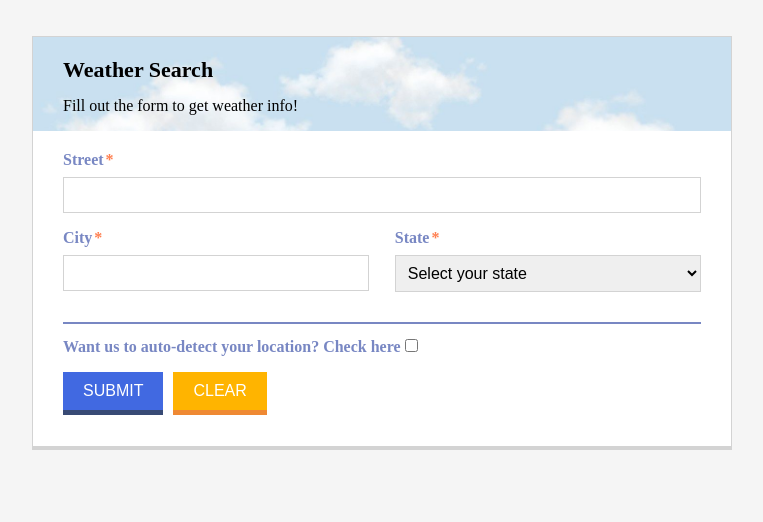
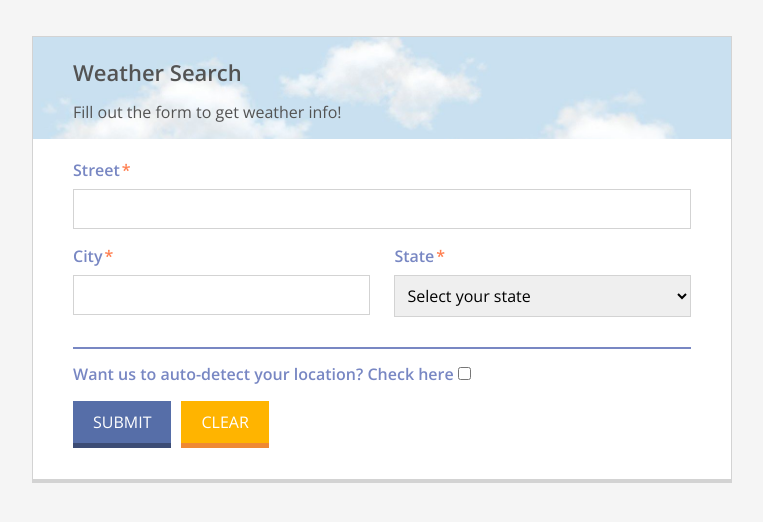
Before and after one commit to felix-wang-0307/csci571-web-development, a Flask app: page / in a window 1280 px wide. Shown: the top 522 px of the page, without its empty margins (258-1021 px from the left). Run offline with Flask 3, Linux system fonts and the light colour scheme.

Commit message:
style(form.css): Update CSS styles for daily weather display UI

```diff
--- a/homeworks/hw2/app/static/styles/form.css
+++ b/homeworks/hw2/app/static/styles/form.css
@@ -4,6 +4,13 @@
   border: 1px solid lightgrey;
   box-shadow: 0px 3px 0px #d3d3d3;
   background-color: white;
+  font-family: "Open Sans", sans-serif;
+}
+
+#weather-form-area input, #weather-form-area select {
+  padding: 8px;
+  font-family: "Open Sans", sans-serif;
+  border: 1px solid lightgrey;
 }
 
 #weather-form-area .banner {
@@ -11,24 +18,24 @@
   background-size: cover;
   background-position: top;
   padding-top: 20px;
-  padding-left: 30px;
+  padding-left: 40px;
   padding-bottom: 16px;
 }
 
 #weather-form-area .banner h1 {
-  color: black;
+  color: #535353;
   font-size: 22px;
-  font-weight: bold;
+  font-weight: 600;
   margin-bottom: 14px;
 }
 
 #weather-form-area .banner p {
-  color: black;
+  color: #535353;
   font-size: 16px;
 }
 
 #weather-form-area .form-container {
-  padding: 20px 30px;
+  padding: 20px 40px;
 }
 
 .form-group {
@@ -39,7 +46,7 @@
   display: inline-flex;
   font-size: 16px;
   color: #7887c3;
-  font-weight: bold;
+  font-weight: 600;
   margin-bottom: 8px;
   align-items: center;
 }
@@ -77,7 +84,7 @@
 .auto-detect-area {
   color: #7887c3;
   font-size: 16px;
-  font-weight: bold;
+  font-weight: 600;
 }
 
 .form-buttons {
@@ -88,16 +95,16 @@
 .form-button {
   padding: 10px 20px;
   font-size: 16px;
-  font-weight: lighter;
+  font-family: "Open Sans", sans-serif;
+  font-weight: 300;
   border: none;
   color: white;
   cursor: pointer;
 }
 
 .submit-button {
-  background-color: #4169e1;
-  box-shadow: 0px 5px 0px #384a75;
-
+  background-color: #566ea8;
+  box-shadow: 0px 5px 0px #3c4c75;
 }
 
 .clear-button {
--- a/homeworks/hw2/app/static/styles/global.css
+++ b/homeworks/hw2/app/static/styles/global.css
@@ -5,8 +5,6 @@
 }
 
 body {
-  /*display: flex;*/
-  /*justify-content: center;*/
   background-color: #f5f5f5;
   padding: 20px;
 }
--- a/homeworks/hw2/app/static/styles/weather-display.css
+++ b/homeworks/hw2/app/static/styles/weather-display.css
@@ -1,12 +1,4 @@
-@font-face {
-  font-family: 'roboto';
-  src: url('../fonts/roboto/Roboto-Regular.ttf') format('woff2');
-  font-weight: normal;
-  font-style: normal;
-}
-
 #weather-display {
-  display: none;
   flex-direction: column;
   align-items: center;
 }
@@ -83,6 +75,7 @@
   align-items: center;
   padding: 10px;
   border: 1px solid #ccc;
+  cursor: pointer;
 }
 
 .weather-header {
```
